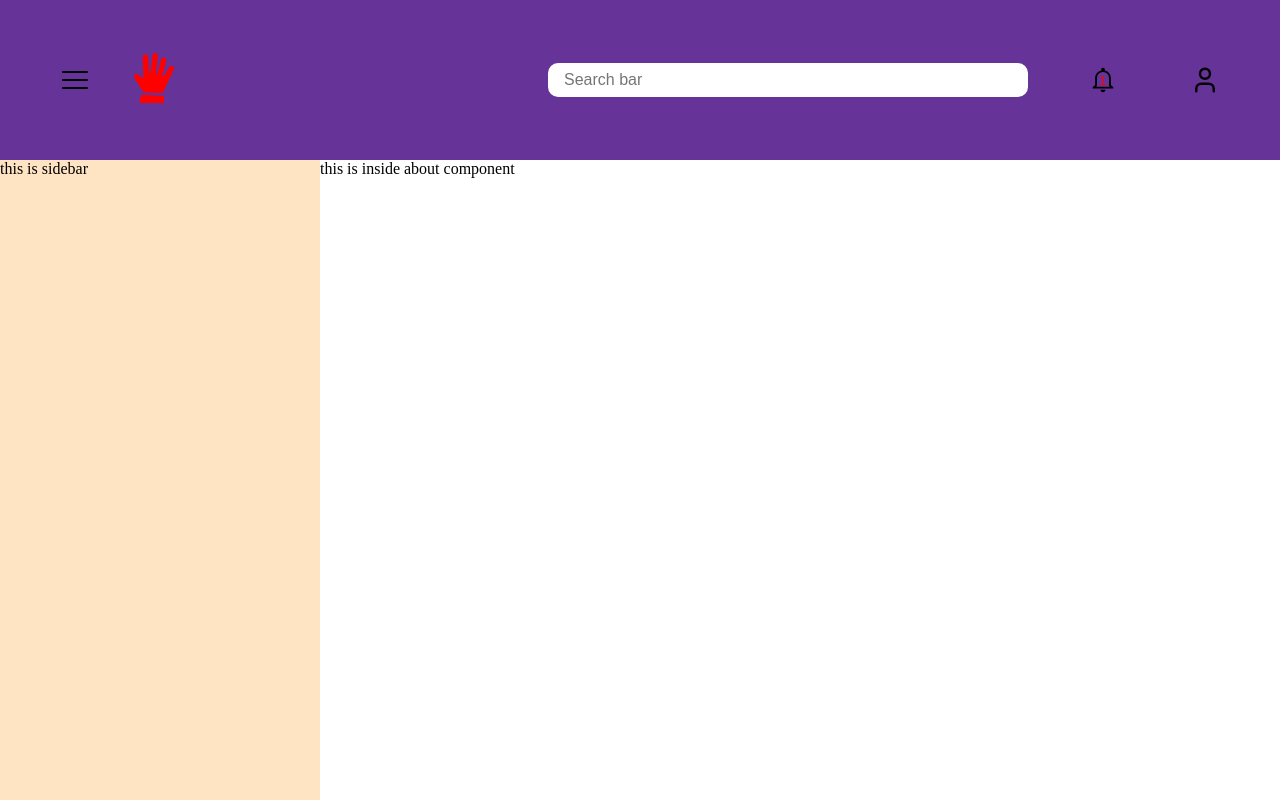
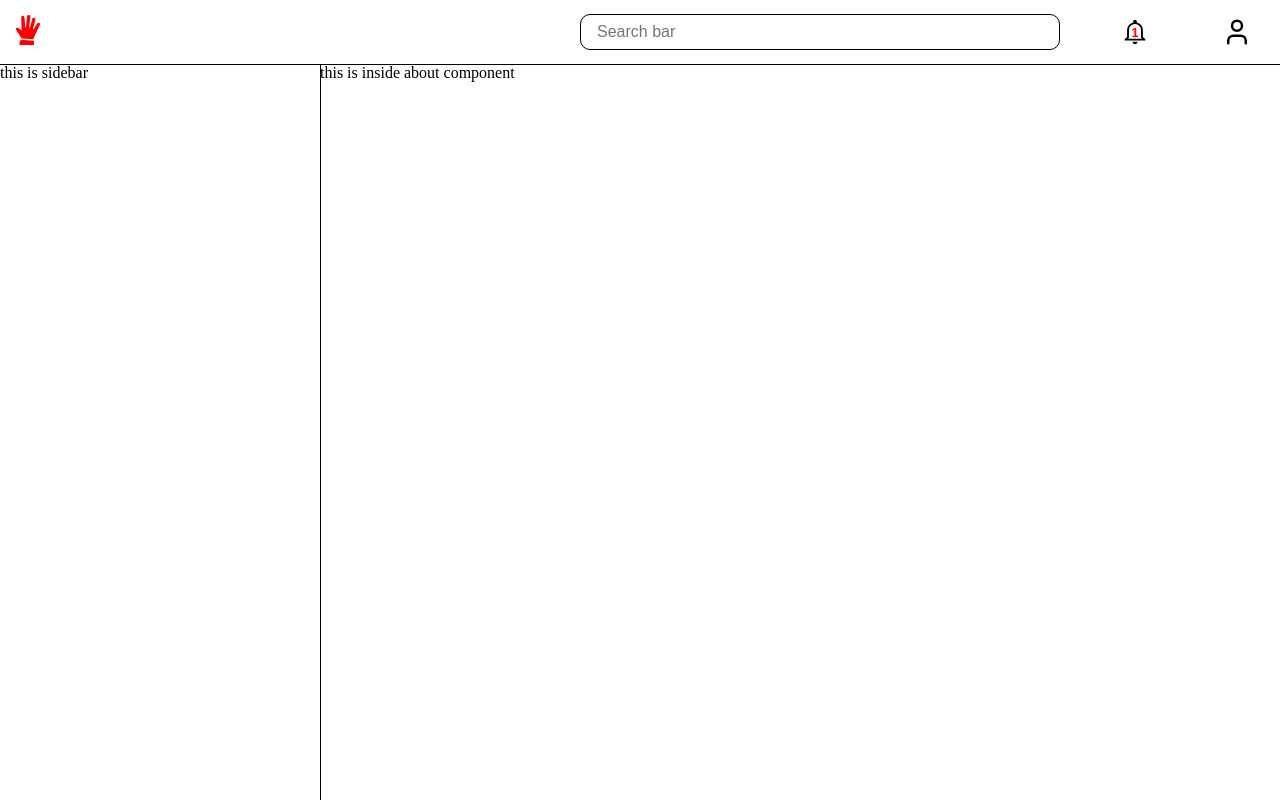
Before and after one commit to ZahinRakin/SolveSpace, a React (Vite) app: page /SolveSpace/about in a window 1280 px wide. Built offline with nearby package versions, Linux system fonts and the light colour scheme.

Commit message:
removed the funcky colors. and modularized the sidebar and header file

```diff
--- /dev/null
+++ b/src/compoenents/ui/header.jsx
@@ -0,0 +1,47 @@
+import styles from './header.module.css';
+import sidebarStyles from './sidebar.module.css'
+
+import { RxHamburgerMenu } from "react-icons/rx";
+import redHandLogo from "../../../public/svg/just-hand-red.svg";
+// import blackHandLogo from "../../../public/svg/just-hand-black.svg";
+// import whiteHandLogo from "../../../public/svg/just-hand-white.svg";
+import { IoMdNotificationsOutline } from "react-icons/io";
+import { LuUser } from "react-icons/lu";
+
+
+export default function Header({sidebarRef}){
+  function toggleSidebar(){
+    const sidebarElem = sidebarRef.current;
+    sidebarElem.classList.toggle(sidebarStyles.hidden);
+  }
+
+  return(
+    <header className={`${styles.header}`}>
+        <div className={`${styles[`start-part`]}`}>
+          <button onClick={toggleSidebar} className={`button ${styles[`hamburger-icon`]}`}>
+            <RxHamburgerMenu/>
+            <div className="tooltip">
+              menu
+            </div>
+          </button>
+          <div className="logo">
+            <img src={redHandLogo} alt="logo" className={styles["header-logo"]}/>
+          </div>
+        </div>
+        <input type="text" placeholder='Search bar' />
+        <button className="button">
+          <IoMdNotificationsOutline />
+          <div className={styles["notifications-count"]}>
+            1
+          </div>
+          <div className="tooltip">
+            notifications
+          </div>
+        </button>
+        <button className="button">
+          <LuUser />
+          {/**if you want to add tooltip for the user */}
+        </button>
+      </header>
+  );
+}
--- /dev/null
+++ b/src/compoenents/ui/header.module.css
@@ -0,0 +1,64 @@
+/*header css*/
+.header {
+  height: var(--header-height);
+  grid-area: header;
+
+  box-shadow: 0 1px 0 black;
+
+  display: flex;
+  align-items: center;
+  gap: 3rem;
+
+  padding: 0 var(--side-padding);
+
+  input {
+    flex: 1;
+    flex-grow: 1;
+    max-width: var(--inpt-max-width);
+    min-width: var(--inpt-min-width);
+
+    padding: 0.5rem 1rem;
+    border-radius: 10px;
+    border: 1px solid black;
+    outline-color: red;
+    caret-color: var(--caret-color);
+    font-size: 1rem;
+  }
+}
+
+.hamburger-icon {
+  display: none;
+}
+
+.start-part {
+  margin-right: auto;
+
+  display: grid;
+  align-items: center;
+  grid-template-columns: auto 1fr;
+  width: calc(var(--sidebar-width) - var(--side-padding));
+  gap: 2rem;
+}
+
+.header-logo {
+  height: var(--logo-height);
+}
+
+.notifications-count {
+  position: absolute;
+  color: var(--notice-cnt-clr);
+  font-weight: bold;
+  font-size: .8rem;
+}
+
+@media (width > 500px) and (width <= 768px){
+  .hamburger-icon {
+    display: block;
+  }
+}
+
+@media (width <= 500px) {
+  .hamburger-icon {
+    display: block;
+  }
+}
--- /dev/null
+++ b/src/compoenents/ui/sidebar.jsx
@@ -0,0 +1,9 @@
+import styles from './sidebar.module.css'
+
+export default function Sidebar({sidebarRef}){
+  return(
+    <div className={`${styles.sidebar}`} ref={sidebarRef}>
+        this is sidebar
+    </div>
+  );
+}
--- /dev/null
+++ b/src/compoenents/ui/sidebar.module.css
@@ -0,0 +1,14 @@
+.sidebar {
+  min-height: calc(var(--vh) - var(--header-height));
+  width: var(--sidebar-width);
+  grid-area: sidebar;
+  transition: .3s ease;
+  text-wrap: nowrap;
+
+  box-shadow: 1px 0 0 black;
+}
+
+.hidden {
+  width: 0;
+  overflow: hidden;
+}
--- a/src/index.css
+++ b/src/index.css
@@ -10,11 +10,19 @@ input {
   padding: 0;
 }
 
+hr {
+  border: none;
+  height: 2px;
+  background-color: black;
+  width: 100%;
+  margin: 10px 0;
+}
+
 :root {
-  --header-height: 10rem;
+  --header-height: 4rem;
   --sidebar-width: 20rem;
-  --side-padding: 3rem;
-  --logo-height: 50px;
+  --side-padding: 1rem;
+  --logo-height: 30px;
   --svg-height: 30px;
   --bg-clr-btn-dark:rgba(0, 0, 0, 0.15);
   --vh: 100vh;
--- a/src/pages/Root/Root.jsx
+++ b/src/pages/Root/Root.jsx
@@ -1,61 +1,23 @@
 import styles from './Root.module.css'
 
-import { useRef } from 'react';
-import { Outlet } from 'react-router-dom';
+import { Outlet } from 'react-router-dom'
+import { useRef } from 'react'
 
-import { RxHamburgerMenu } from "react-icons/rx";
-import redHandLogo from "../../../public/svg/just-hand-red.svg";
-import blackHandLogo from "../../../public/svg/just-hand-black.svg";
-import whiteHandLogo from "../../../public/svg/just-hand-white.svg";
-import { IoMdNotificationsOutline } from "react-icons/io";
-import { LuUser } from "react-icons/lu";
+import Header from '../../compoenents/ui/header'
+import Sidebar from '../../compoenents/ui/sidebar'
 
 
 export default function Root(){
   const sidebarRef = useRef(null);
 
-  function toggleSidebar(){
-    console.log("menu button pressed.");
-    console.log(sidebarRef);
-    const sidebarElem = sidebarRef.current;
-    sidebarElem.classList.toggle(styles.hidden);
-  }
-
   return (
     <div className={`${styles.container}`}>
-      <header className={`${styles.header}`}>
-        <div className={`${styles[`start-part`]}`}>
-          <button onClick={toggleSidebar} className={`button`}>
-            <RxHamburgerMenu/>
-            <div className="tooltip">
-              menu
-            </div>
-          </button>
-          <div className="logo">
-            <img src={redHandLogo} alt="logo" className={styles["header-logo"]}/>
-          </div>
-        </div>
-        <input type="text" placeholder='Search bar' />
-        <button className="button">
-          <IoMdNotificationsOutline />
-          <div className={styles["notifications-count"]}>
-            1
-          </div>
-          <div className="tooltip">
-            notifications
-          </div>
-        </button>
-        <button className="button">
-          <LuUser />
-          {/**if you want to add tooltip for the user */}
-        </button>
-      </header>
-      <div className={`${styles.sidebar}`} ref={sidebarRef}>
-        this is sidebar
-      </div>
-      <div className={`${styles.details}`}>
-        <Outlet />
-      </div>
+
+      <Header sidebarRef={sidebarRef}/>
+
+      <Sidebar sidebarRef={sidebarRef}/>
+
+      <Outlet />
     </div>
   );
 }
--- a/src/pages/Root/Root.module.css
+++ b/src/pages/Root/Root.module.css
@@ -7,61 +7,8 @@
   ;
 }
 
-/*header css*/
-.header{
-  height: var(--header-height);
-  grid-area: header;
-  background-color: rebeccapurple;
-
-  display: flex;
-  align-items: center;
-  gap: 3rem;
-
-  padding: 0 var(--side-padding);
-
-  input {
-    flex: 1;
-    flex-grow: 1;
-    max-width: var(--inpt-max-width);
-    min-width: var(--inpt-min-width);
-
-    padding: 0.5rem 1rem;
-    border-radius: 10px;
-    border: none;
-    outline-color: red;
-    caret-color: var(--caret-color);
-    font-size: 1rem;
-  }
-}
-.start-part {
-  margin-right: auto;
-
-  display: grid;
-  grid-template-columns: auto 1fr;
-  width: calc(var(--sidebar-width) - var(--side-padding));
-  gap: 2rem;
-}
-.header-logo {
-  height: var(--logo-height);
-}
-.notifications-count {
-  position: absolute;
-  color: var(--notice-cnt-clr);
-}
 
 /*sidebar css*/
-.sidebar {
-  min-height: calc(var(--vh) - var(--header-height));
-  width: var(--sidebar-width);
-  grid-area: sidebar;
-  background-color: bisque;
-  transition: .3s ease;
-  text-wrap: nowrap;
-}
-.hidden {
-  width: 0;
-  overflow: hidden;
-}
 
 /*details css*/
 .details{
```
Also changed, not shown: src/compoenents/button.jsx (added).
